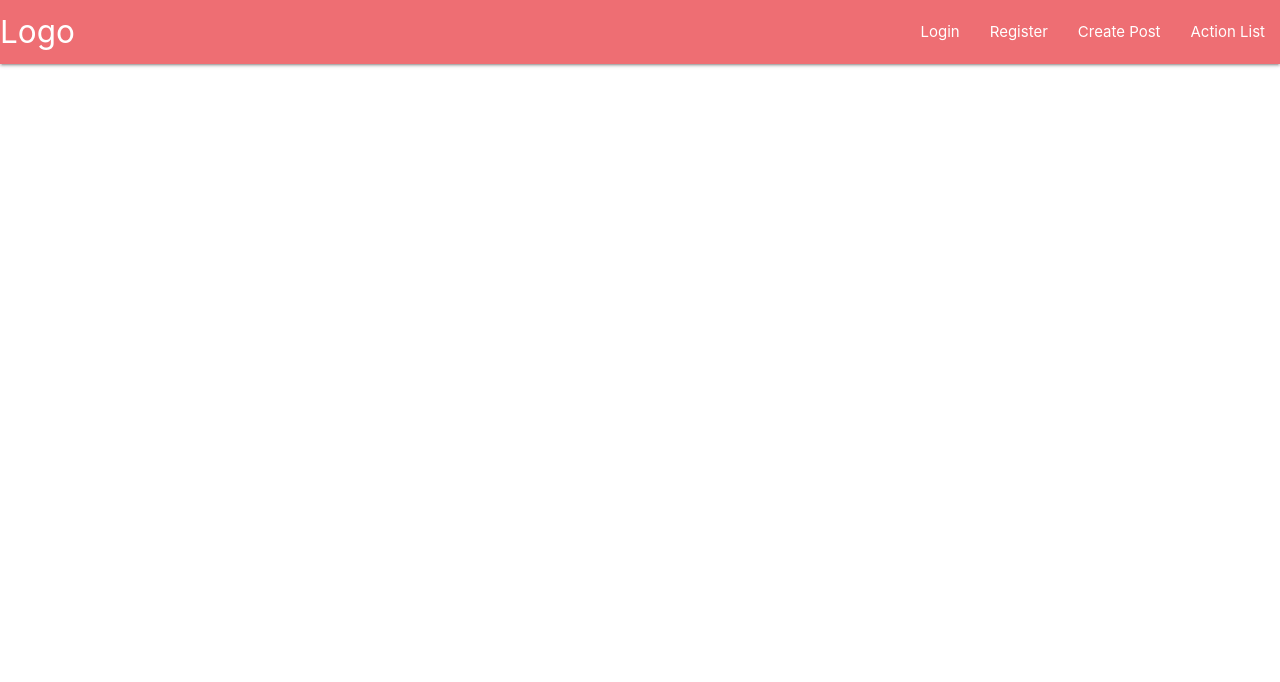
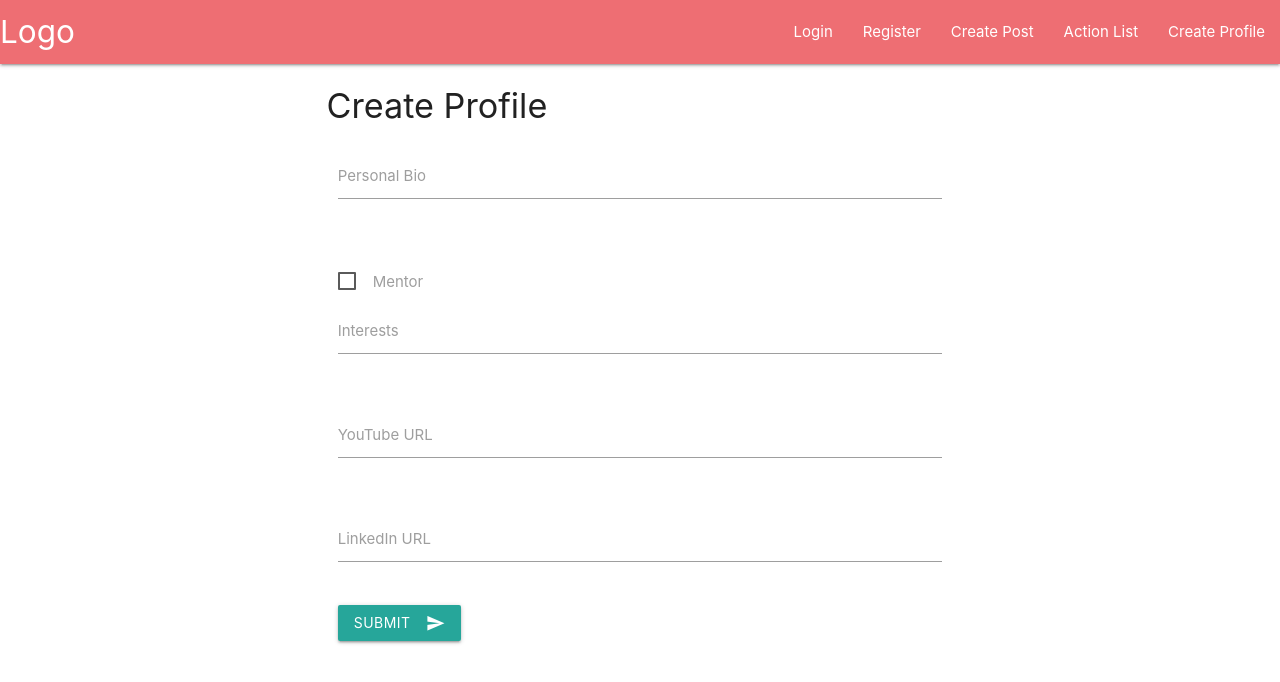
Before and after one commit to JakeGambino1/my-capstone, a React (Create React App) app in the folder client/: page /createprofile in a window 1280 px wide. Shown: the top 682 px of the page. Built offline with nearby package versions, Linux system fonts and the light colour scheme; no server answers; the HTML template or start-up script is replaced by a standard one.

Commit message:
added createprofile front end

```diff
--- a/client/src/App.js
+++ b/client/src/App.js
@@ -8,6 +8,7 @@ import Register from './components/auth/Register';
 import WrittenContentContainer from './components/written-content/WrittenContentContainer';
 import CreateWrittenContent from './components/written-content/CreateWrittenContent';
 import ActionList from './components/action-list/ActionList';
+import CreateProfile from './components/profile/CreateProfile';
 
 const App = () => (
   <Router>
@@ -20,6 +21,7 @@ const App = () => (
           <Route exact path="/login" component={Login} />
           <Route exact path="/createpost" component={CreateWrittenContent} />
           <Route exact path="/actionlist" component={ActionList} />
+          <Route exact path="/createprofile" component={CreateProfile} />
         </Switch>
         <WrittenContentContainer />
       </section>
--- a/client/src/components/layout/Navbar.js
+++ b/client/src/components/layout/Navbar.js
@@ -21,6 +21,9 @@ const Navbar = () => {
           <li>
             <Link to="/actionlist">Action List</Link>
           </li>
+          <li>
+            <Link to="/createprofile">Create Profile</Link>
+          </li>
         </ul>
       </div>
     </nav>
--- /dev/null
+++ b/client/src/components/profile/CreateProfile.js
@@ -0,0 +1,104 @@
+import React, { Component } from 'react';
+import M from 'materialize-css';
+import axios from 'axios';
+
+class CreateProfile extends Component {
+  constructor(props) {
+    super(props);
+
+    this.state = {
+      interests: '',
+      bio: '',
+      isMentor: false,
+      youtube: '',
+      linkedin: ''
+    };
+  }
+
+  componentDidMount() {
+    M.AutoInit();
+  }
+
+  handleSubmit(e) {
+    e.preventDefault();
+
+    axios.post('api/profile/', {
+      interests: e.target.email.value,
+      bio: e.target.password.value,
+      isMentor: e.target.isMentor.value,
+      youtube: e.target.youtube.value,
+      linkedin: e.target.linkedin.value
+    });
+  }
+
+  render() {
+    return (
+      <div className="container">
+        <h4>Create Profile</h4>
+        <div className="row">
+          <form onSubmit={this.handleSubmit} className="col s12">
+            <div className="row">
+              <div className="input-field col s12">
+                <input name="bio" id="bio" type="text" className="validate" />
+                <label htmlFor="bio">Personal Bio</label>
+              </div>
+            </div>
+            <div className="row">
+              <div className="input-field col s12">
+                <label>
+                  <input name="isMentor" type="checkbox" />
+                  <span>Mentor</span>
+                </label>
+              </div>
+            </div>
+            <div className="row">
+              <div className="input-field col s12">
+                <input
+                  name="interests"
+                  id="interests"
+                  type="text"
+                  className="validate"
+                />
+                <label htmlFor="interests">Interests</label>
+              </div>
+            </div>
+            <div className="row">
+              <div className="input-field col s12">
+                <input
+                  name="youtube"
+                  id="youtube"
+                  type="text"
+                  className="validate"
+                />
+                <label htmlFor="youtube">YouTube URL</label>
+              </div>
+            </div>
+            <div className="row">
+              <div className="input-field col s12">
+                <input
+                  name="linkedin"
+                  id="linkedin"
+                  type="text"
+                  className="validate"
+                />
+                <label htmlFor="linkedin">LinkedIn URL</label>
+              </div>
+            </div>
+            <div>
+              <button
+                className="btn waves-effect waves-light"
+                type="submit"
+                name="action"
+              >
+                Submit
+                <i className="material-icons right">send</i>
+              </button>
+            </div>
+          </form>
+        </div>
+      </div>
+    );
+  }
+}
+
+export default CreateProfile;
```
